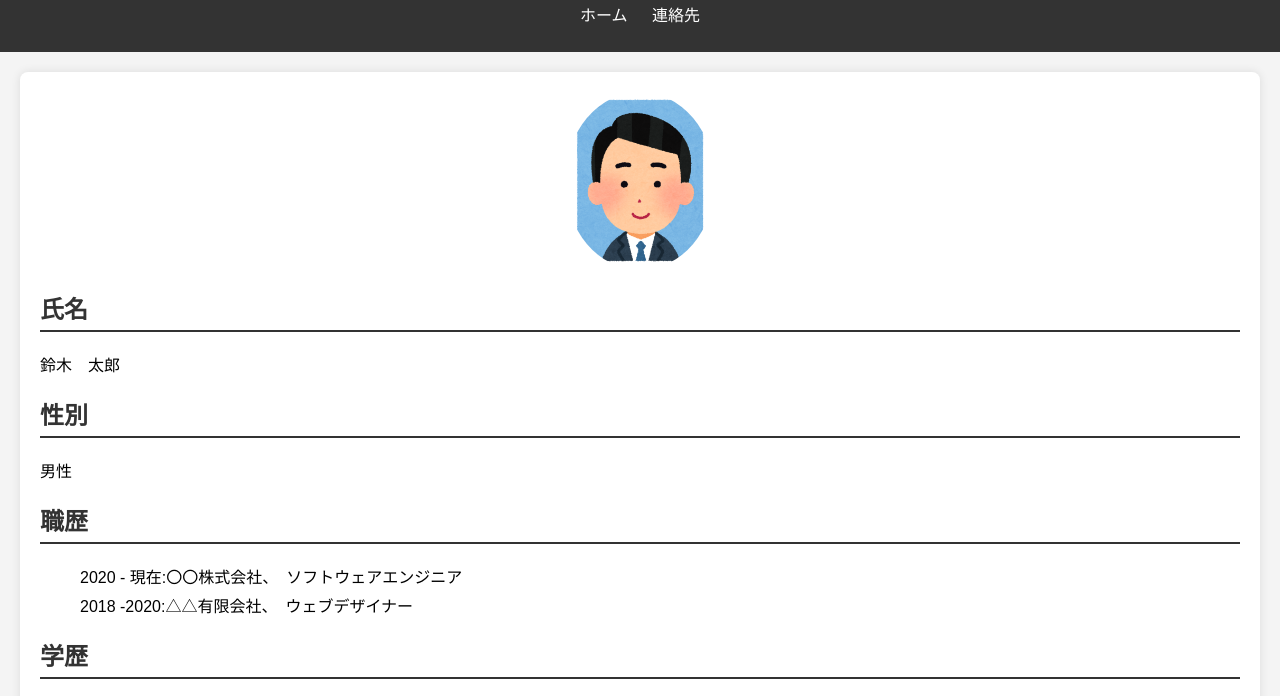
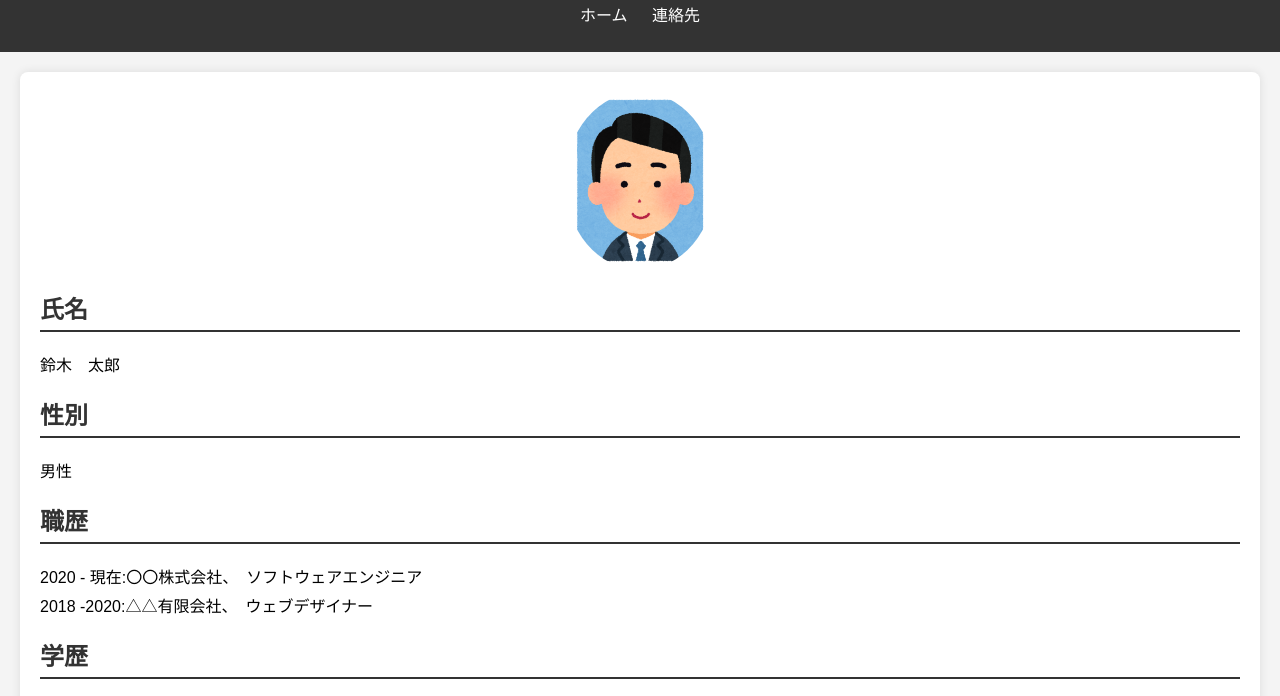
Before and after one commit to suzukikenshin/j-ju0426, a plain HTML site: page index.html in a window 1280 px wide. Shown: the part 97-793 px from the top of the page. Drawn offline with Linux system fonts and the light colour scheme.

Commit message:
Update style.css

```diff
--- a/style.css
+++ b/style.css
@@ -50,7 +50,7 @@ h2 {
 
 ul {
   list-style-type: none;
-  padding-lert: 0;
+  padding-left: 0;
 }
 
 ul li {
```
